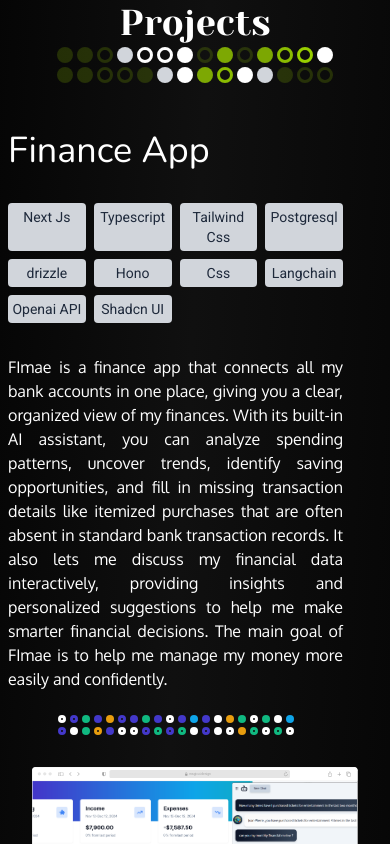
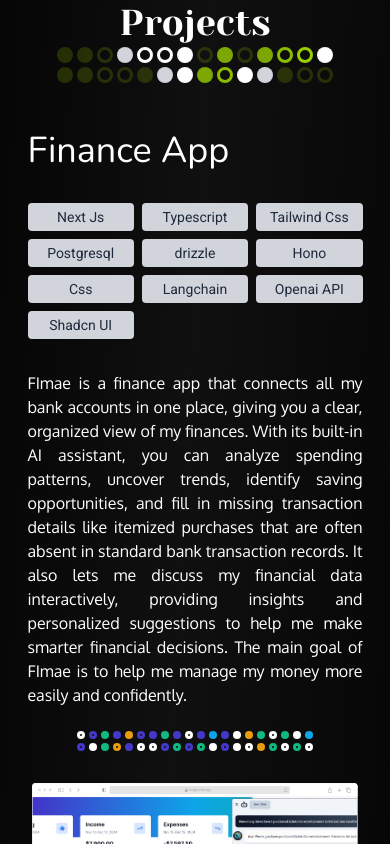
Before and after one commit to Stam2000/project-portfolio, a Next.js app: page / in a window 390 px wide. Shown: the part 3340-4184 px from the top of the page. Built offline with nearby package versions, Linux system fonts and the light colour scheme; a web font is replaced by a local one.

Commit message:
Update projectDisplay.tsx

```diff
--- a/components/projectDisplay.tsx
+++ b/components/projectDisplay.tsx
@@ -168,14 +168,14 @@
     <>
       {Projects.map((project, index) => {
         return (
-          <div key={project.name} className={`relative flex flex-col lg:flex-row  mt-10 md:mb-10 `}>
+          <div key={project.name} className={`relative flex items-center lg:items-start  flex-col lg:flex-row  mt-10 md:mb-10 `}>
             <div
-              className="md:w-[80%] w-[90%] lg:w-1/2 lg:pt-8   flex flex-col gap-2  px-2 "
+              className=" w-[90%] lg:w-1/2 lg:pt-8 flex flex-col gap-2  px-2 "
             >
               <h3 className="text-4xl font-nunito text-white ">
                 {project.name}
               </h3>
-              <div className="grid grid-cols-4 2xl:grid-cols-5 gap-2   mt-6 ">
+              <div className="grid grid-cols-3 md:grid-cols-4 lg:grid-cols-3 desk:grid-cols-4 2xl:grid-cols-5 gap-2   mt-6 ">
                 {project.logoObjects.map((lg, index) => {
                   return (
                     <div
```
